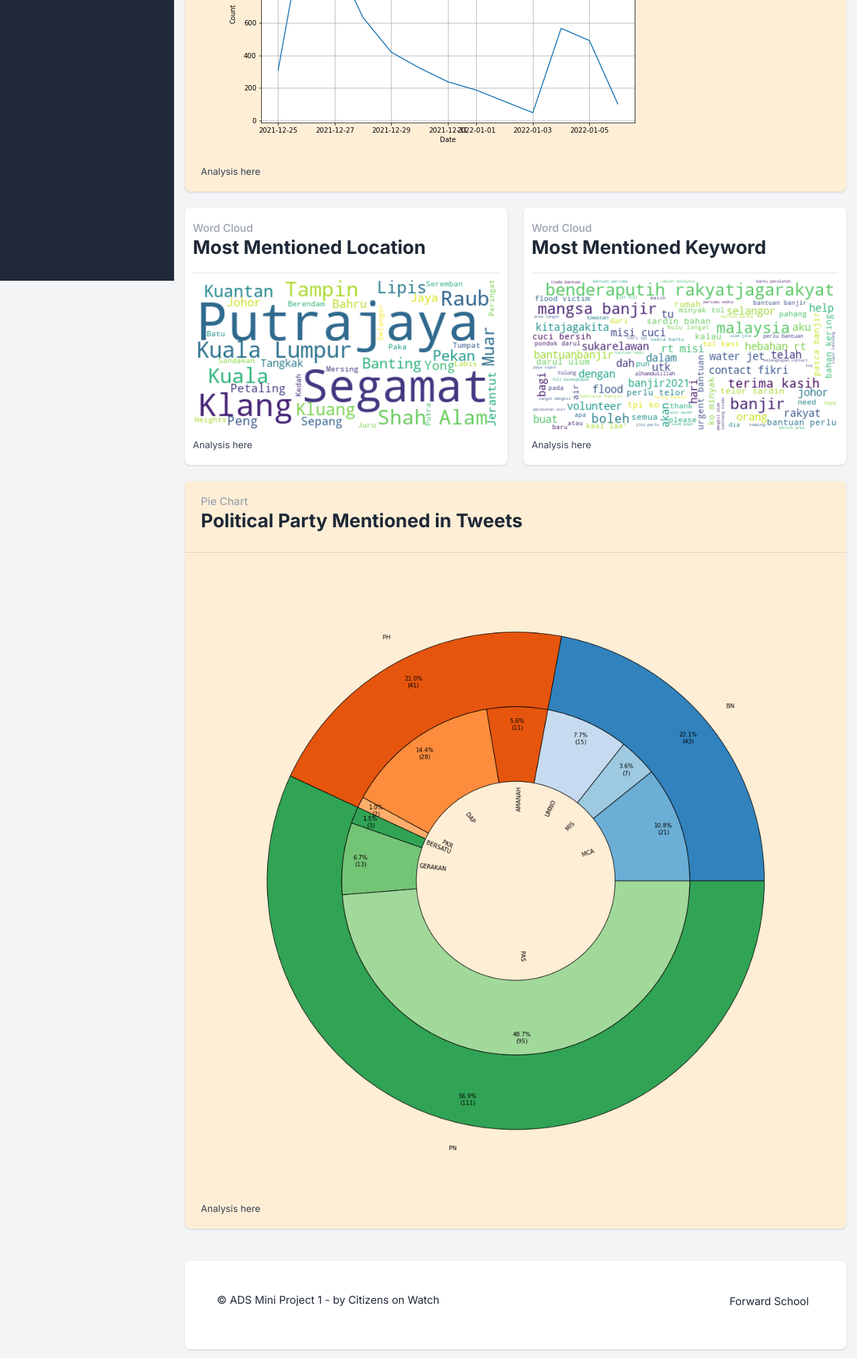
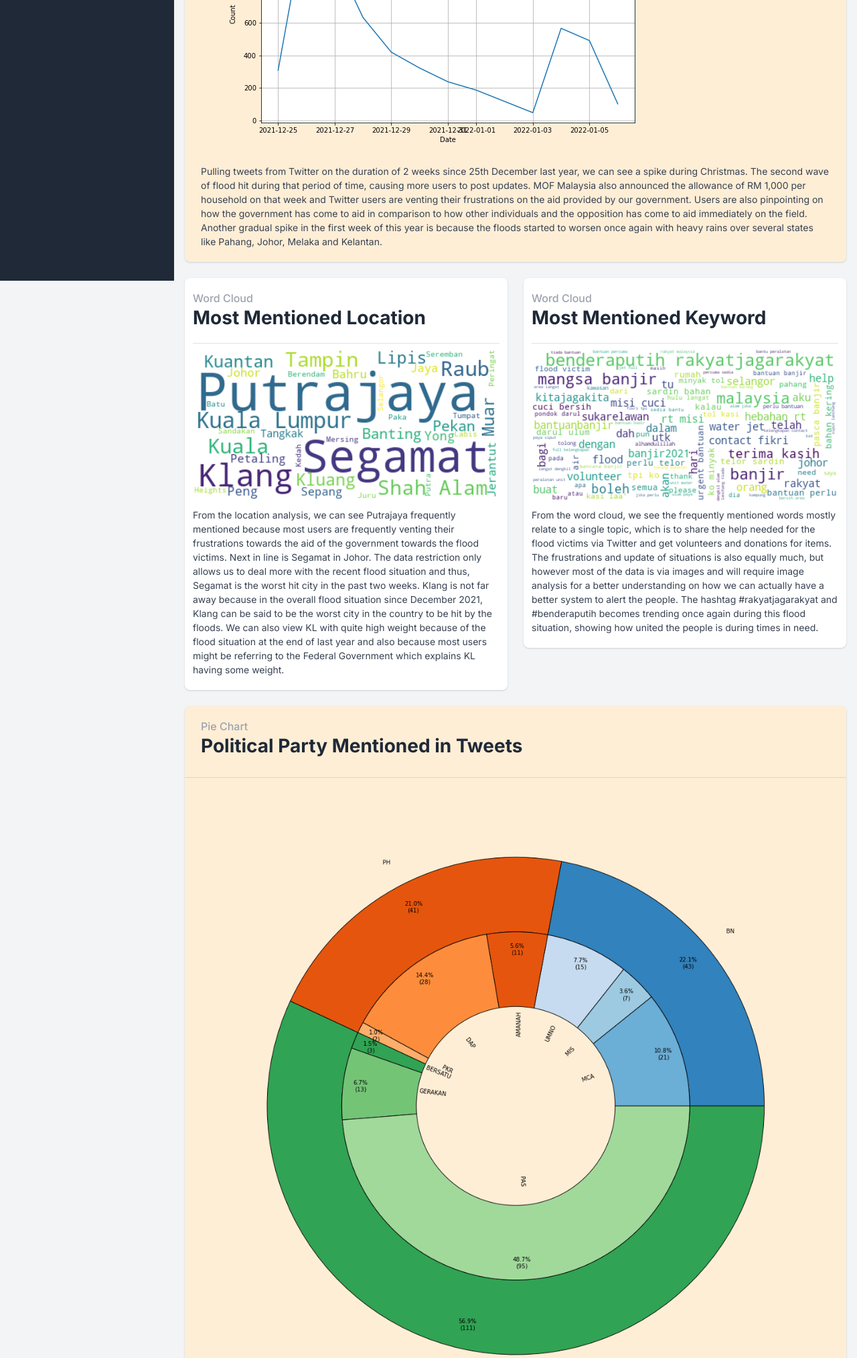
Before and after one commit to wilsonkw97/WeWarnYou, a Django app: page /dashboard.html in a window 1280 px wide. Shown: the part 381-2408 px from the top of the page at 67% size. Run offline with Django 3.2, Linux system fonts and the light colour scheme; a user stored in the database is signed in; some libraries are stand-ins or nearby versions.

Commit message:
Data Analysis on Visualisations

```diff
--- a/WeWarnYou-dashboard/apps/templates/home/dashboard.html
+++ b/WeWarnYou-dashboard/apps/templates/home/dashboard.html
@@ -19,7 +19,13 @@
                 <div class="card-body">
                     <img class="rounded" alt="Image placeholder" src="/static/assets/flood-trend.png">
                     <div class="small mt-2">
-                        <span class="fw-normal me-2">Analysis here</span>
+                        <span class="fw-normal me-2">Pulling tweets from Twitter on the duration of 2 weeks since 25th December last year, we can see a
+                            spike during Christmas. The second wave of flood hit during that period of time, causing more users to post updates. MOF Malaysia
+                            also announced the allowance of RM 1,000 per household on that week and Twitter users are venting their frustrations on the aid provided
+                            by our government. Users are also pinpointing on how the government has come to aid in comparison to how other individuals and the opposition
+                            has come to aid immediately on the field. Another gradual spike in the first week of this year is because the floods started to worsen once again
+                            with heavy rains over several states like Pahang, Johor, Melaka and Kelantan.
+                        </span>
                     </div>
                 </div>
             </div>
@@ -35,7 +41,14 @@
                                 padding-bottom: 20px;">Most Mentioned Location</h3>
                                 <img class="rounded" alt="Image placeholder" src="/static/assets/wc-location.png" style="width: 100%;">
                                 <div class="small mt-2">
-                                    <span class="fw-normal me-2">Analysis here</span>
+                                    <span class="fw-normal me-2">From the location analysis, we can see Putrajaya frequently mentioned because
+                                        most users are frequently venting their frustrations towards the aid of the government towards the flood victims.
+                                        Next in line is Segamat in Johor. The data restriction only allows us to deal more with the recent flood situation
+                                        and thus, Segamat is the worst hit city in the past two weeks. Klang is not far away because in the overall flood
+                                        situation since December 2021, Klang can be said to be the worst city in the country to be hit by the floods. We can
+                                        also view KL with quite high weight because of the flood situation at the end of last year and also because most users
+                                        might be referring to the Federal Government which explains KL having some weight.
+                                    </span>
                                 </div>
                             </div>
                         </div>
@@ -55,7 +68,14 @@
                                 <img class="rounded" alt="Image placeholder" src="/static/assets/wc-word.png" style="width: 100%;">
                             </div>
                             <div class="small mt-2">
-                                <span class="fw-normal me-2">Analysis here</span>
+                                <span class="fw-normal me-2">From the word cloud, we see the frequently mentioned words mostly relate
+                                    to a single topic, which is to share the help needed for the flood victims via Twitter and get
+                                    volunteers and donations for items. The frustrations and update of situations is also equally much,
+                                    but however most of the data is via images and will require image analysis for a better understanding
+                                    on how we can actually have a better system to alert the people. The hashtag #rakyatjagarakyat and
+                                    #benderaputih becomes trending once again during this flood situation, showing how united the people is
+                                    during times in need.
+                                </span>
                             </div>
                         </div>
                     </div>
@@ -75,7 +95,14 @@
                 <div class="card-body">
                     <img class="rounded" alt="Image placeholder" src="/static/assets/pc-party.png">
                     <div class="small mt-2">
-                        <span class="fw-normal me-2">Analysis here</span>
+                        <span class="fw-normal me-2">Over here, we provide a brief political analysis on which parties frequetly sparks discussion
+                            amongst Twitter users, and as expected, mostly from our government due to frustrations or disappointment with what is
+                            being mentioned by our fellow politicians. PAS holds a big weight because of their comments on the flood situation being
+                            a religious issue and sheds responsibilities. Looking over to the blue side of the chart showing our ruling party, Barisan
+                            Nasional, mostly sparking discussions on how they only offer monetary aid, and doing their part on public relations on social
+                            medias, giving a fake impression. Lastly, we have our opposition party for instance DAP, PKR and not forgetting MUDA which
+                            came to aid of the flood victims as soon as possible in the early stages of the flood crisis.
+                        </span>
                     </div>
                 </div>
             </div>
```
Also changed, not shown: 1 other file.
